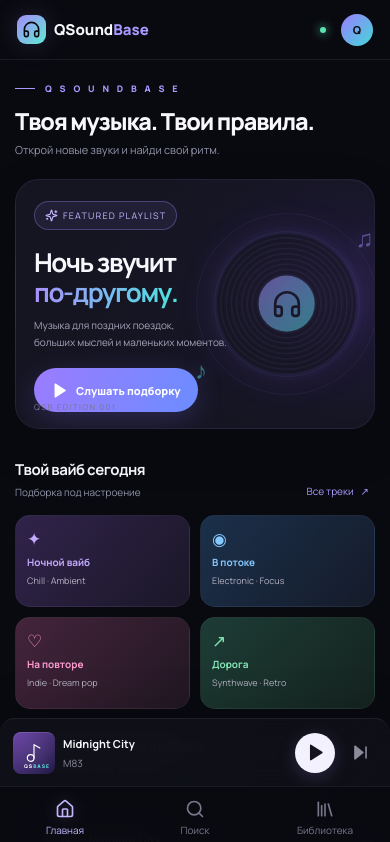
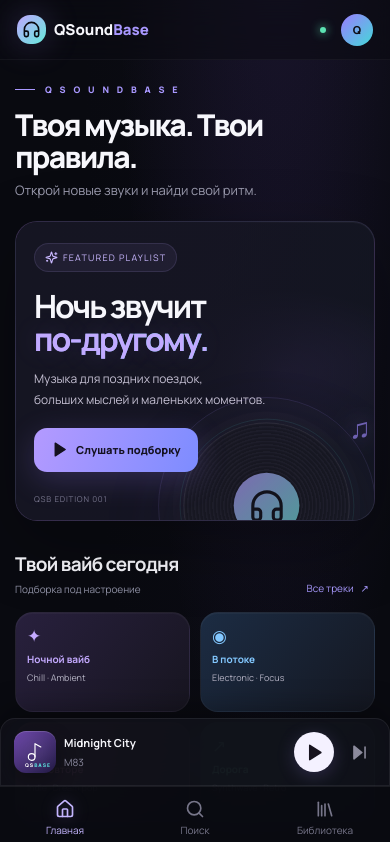
Before and after one commit to guldanaerzhigit-lgtm/qsoundbase, a React (Vite) app: page / in a window 390 px wide. Shown: the top 842 px of the page. Built offline with nearby package versions, Linux system fonts and the light colour scheme.

Commit message:
Refresh QSoundBase visual design with aurora glass theme

```diff
--- a/src/styles.css
+++ b/src/styles.css
@@ -87,3 +87,56 @@ button:active{transform:scale(.97)}
   .now-text b{max-width:30vw}
 }
 @media(prefers-reduced-motion:reduce){*,*::before,*::after{transition:none!important;animation:none!important;scroll-behavior:auto!important}}
+
+/* Visual refresh: aurora night / glass music studio */
+:root{--purple:#b49aff;--cyan:#69f0df;--panel:#141522;--line:rgba(255,255,255,.09)}
+body{background:radial-gradient(ellipse at 72% -15%,rgba(110,76,190,.18),transparent 42%),#090a10}
+.sidebar{background:rgba(12,13,20,.94);backdrop-filter:blur(22px);border-right-color:#ffffff0d}
+.brand{font-size:22px;letter-spacing:-1.1px}
+.brand-mark{border-radius:13px;background:linear-gradient(135deg,#c0a6ff,#65eadb);box-shadow:0 0 34px #a78bfa45}
+.nav-item{border:1px solid transparent;transition:all .2s ease}
+.nav-item.active{background:linear-gradient(100deg,#a78bfa20,#5eead410);border-color:#a78bfa20;box-shadow:inset 3px 0 #b49aff;color:#e5dcff}
+.nav-item:hover{background:#ffffff08}
+.main-area{background:radial-gradient(ellipse at 60% 5%,#17132730,transparent 45%)}
+.topbar{background:#0b0b1290;backdrop-filter:blur(18px);border-bottom-color:#ffffff0a}
+.content{max-width:1240px;padding-top:38px}
+.greeting h1{font-size:clamp(30px,3.5vw,42px);letter-spacing:-1.8px;line-height:1.08}
+.greeting p{font-size:13px;color:#9b9bae}
+.hero{position:relative;overflow:hidden;min-height:330px;border:1px solid #c1aaff24;border-radius:28px;background:radial-gradient(ellipse at 75% 50%,#7251b640,transparent 38%),linear-gradient(115deg,#20182f 0%,#131522 55%,#10151e 100%);box-shadow:0 22px 70px #0004,inset 0 1px #ffffff10}
+.hero:before{content:"";position:absolute;inset:0;background:linear-gradient(100deg,#171323 0%,transparent 75%);pointer-events:none}
+.hero-content{z-index:2}
+.hero h2{font-size:clamp(34px,4vw,48px);letter-spacing:-2px;line-height:1.03}
+.hero h2 span{color:#c1aaff;text-shadow:0 0 28px #b49aff30}
+.hero p{font-size:12px;line-height:1.8;color:#c4bfd2}
+.hero-art{transform:scale(1.08);filter:drop-shadow(0 20px 50px #9b7cff25)}
+.hero-disc{background:repeating-radial-gradient(circle,#191923 0 2px,#252431 3px 4px);border:1px solid #ffffff1a;box-shadow:0 0 0 12px #ffffff04,0 0 0 28px #ffffff03,0 25px 65px #0008}
+.disc-center{background:linear-gradient(135deg,#b49aff,#6ce8d8);color:#12121a}
+.primary-button{border-radius:13px;background:linear-gradient(110deg,#b49aff,#7d8cff);color:#14111f;font-weight:800;box-shadow:0 8px 30px #9b7cff35}
+.pill{border:1px solid #c1aaff20;background:#b49aff12;color:#c9b8ff}
+.section-heading h2{font-size:21px;letter-spacing:-.7px}
+.mood-card{position:relative;overflow:hidden;border:1px solid #ffffff0b;border-radius:18px;box-shadow:inset 0 1px #ffffff08;transition:transform .2s,border-color .2s}
+.mood-card:hover{transform:translateY(-3px);border-color:#b49aff50}
+.mood-violet{background:linear-gradient(130deg,#28203d,#171520)}
+.mood-blue{background:linear-gradient(130deg,#1c2c43,#141721)}
+.mood-pink{background:linear-gradient(130deg,#392332,#17151d)}
+.mood-green{background:linear-gradient(130deg,#1b3533,#15181d)}
+.track-row{border-bottom:1px solid #ffffff07;border-radius:12px;transition:background .15s}
+.track-row:hover,.track-row.selected{background:#ffffff08}
+.cover{border-radius:12px;box-shadow:0 8px 20px #0004,inset 0 1px #ffffff25}
+.player-bar{border:1px solid #ffffff12;background:rgba(15,16,25,.88);backdrop-filter:blur(28px);box-shadow:0 -12px 45px #0004}
+.play-button{background:linear-gradient(135deg,#c0a6ff,#6be9dc);color:#101018}
+.progress-row input,.player-extra input{accent-color:#b49aff}
+.search-box{border-radius:16px;background:#151520;border:1px solid #ffffff12;box-shadow:0 8px 30px #0002}
+.search-box:focus-within{border-color:#b49aff70;box-shadow:0 0 0 4px #b49aff12}
+@media(max-width:760px){
+ .content{padding:23px 15px 30px}
+ .hero{min-height:300px;border-radius:22px}
+ .hero-content{max-width:74%}
+ .hero h2{font-size:32px}
+ .hero-art{opacity:.65;right:-28px;transform:scale(.9)}
+ .hero-footer{font-size:8px;letter-spacing:.8px}
+ .section-heading h2{font-size:19px}
+ .mood-card{min-height:100px}
+ .track-row{border-radius:10px}
+ .player-bar{box-shadow:0 -8px 30px #0005}
+}
```
